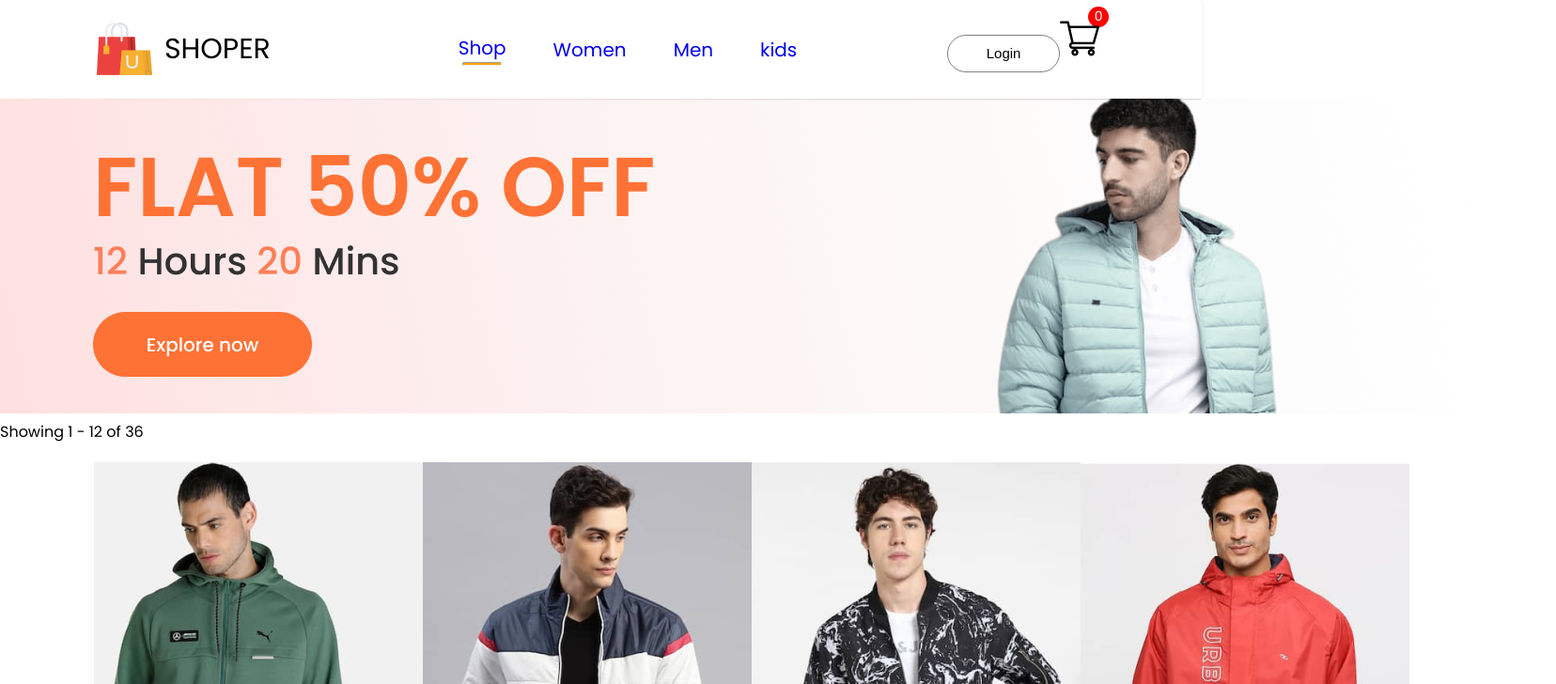
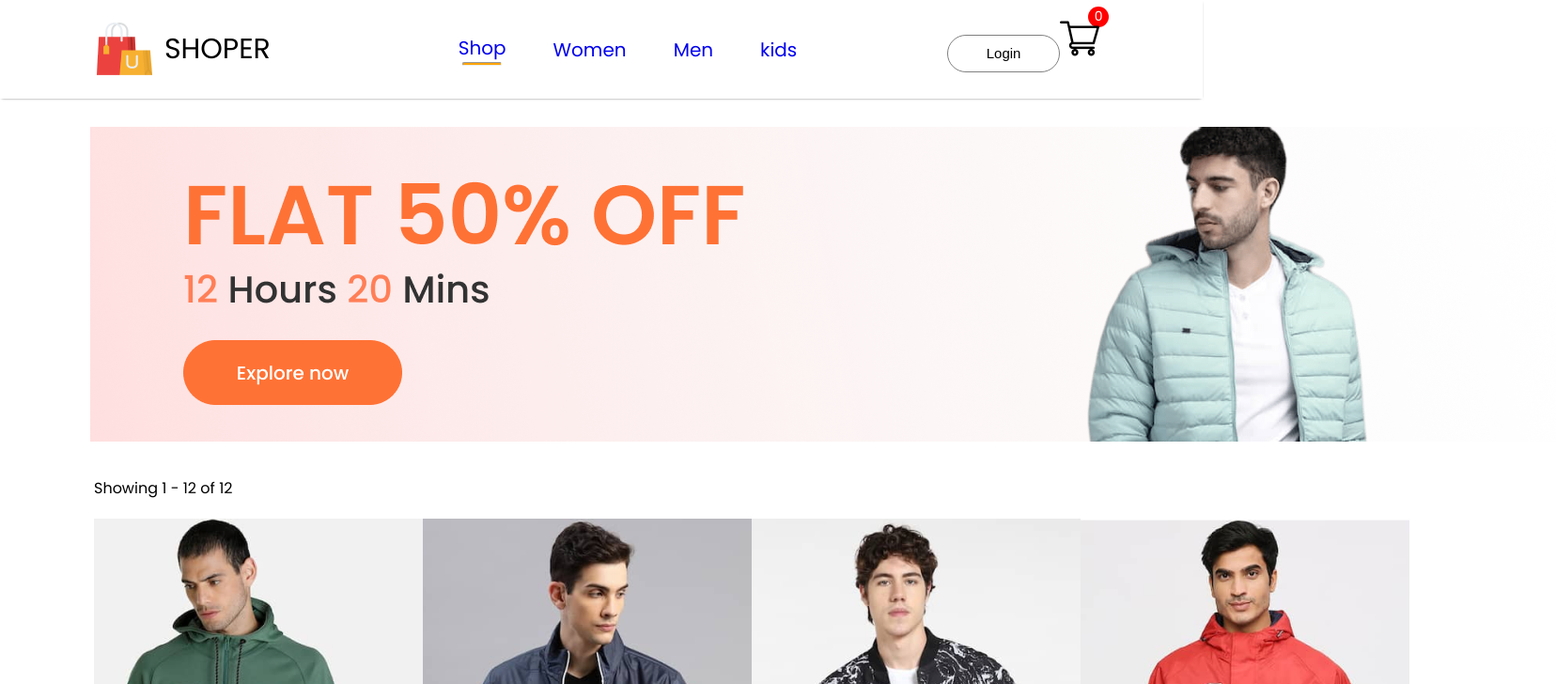
Before and after one commit to m-fadi/E-commerce, a React (Create React App) app: page /men in a window 1280 px wide. Shown: the top 728 px of the page at 94% size, 1656 px wide, since content can reach past the window. Built offline with nearby package versions, Linux system fonts and the light colour scheme.

Commit message:
maping filtered items

```diff
--- a/src/pages/ShopCategory.jsx
+++ b/src/pages/ShopCategory.jsx
@@ -3,6 +3,7 @@ import "./Css/ShopCategory.css";
 import { ShopContext } from "../Context/ShopContext";
 import all_products from "../components/assest/images/all_product";
 import Item from "../components/Items/Item";
+
 function ShopCategory(props) {
     const { specialOffer, category } = props;
     const filteredItems = all_products
@@ -11,16 +12,18 @@ function ShopCategory(props) {
             else return null;
         })
         .map((item) => <Item item={item} />);
-    console.log({ filteredItems });
+
     return (
-        <div className="container">
-            <div>
+        <div className="shop-container">
+            <div className="shop-offer-banner">
                 <img src={specialOffer} alt="" />
             </div>
-            <p>
+            <div className="shop-count">
                 {" "}
-                Showing 1 - {filteredItems.length} of {all_products.length}{" "}
-            </p>
+                <p>
+                    Showing 1 - {filteredItems.length} of {filteredItems.length}{" "}
+                </p>
+            </div>
             <div className="filtered">
                 <div className="filtered-items"> {filteredItems} </div>
             </div>
```
